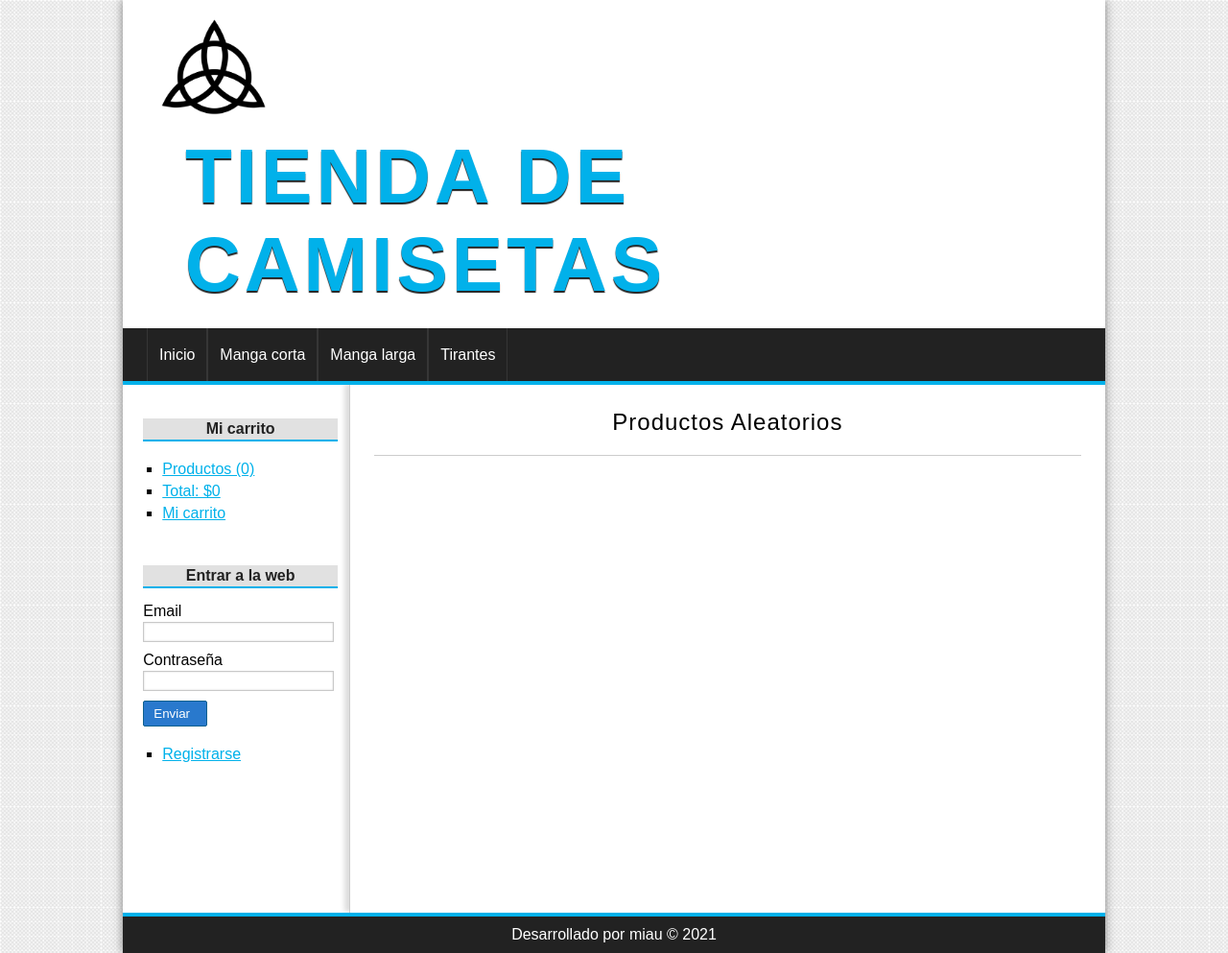
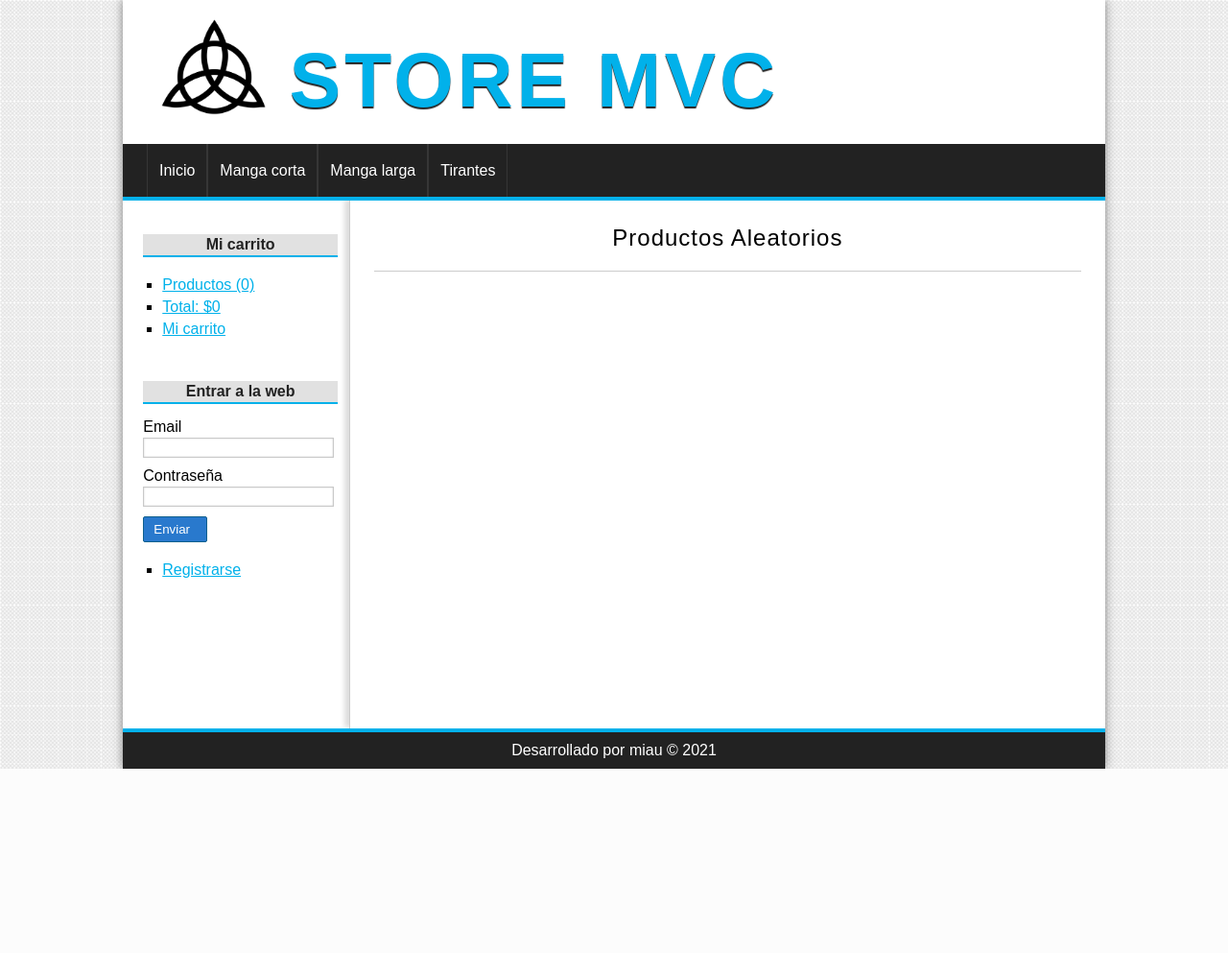
Before and after one commit to ceronk/STORE-MVC, a PHP site: page /UDEMY/ in a window 1280 px wide. Shown: the whole page at 96% size. After the commit the page ends 801 px from the top, so only its background shows below. Run offline with PHP 8.4, Linux system fonts and the light colour scheme; data comes from the database, SQL or seed files in the repository; data that the repository does not hold is empty.

Commit message:
Update header.php

```diff
--- a/VIEWS/LAYOUT/header.php
+++ b/VIEWS/LAYOUT/header.php
@@ -16,7 +16,7 @@
             <div id="logo">
                 <img src="<?=base_url?>assets/img/logoTemp.png" alt="camiseta logo">
                 <a href="<?=base_url?>">
-                    <h1>Tienda de camisetas</h1>
+                    <h1>STORE MVC</h1>
                 </a>
             </div>
         </header>
```
